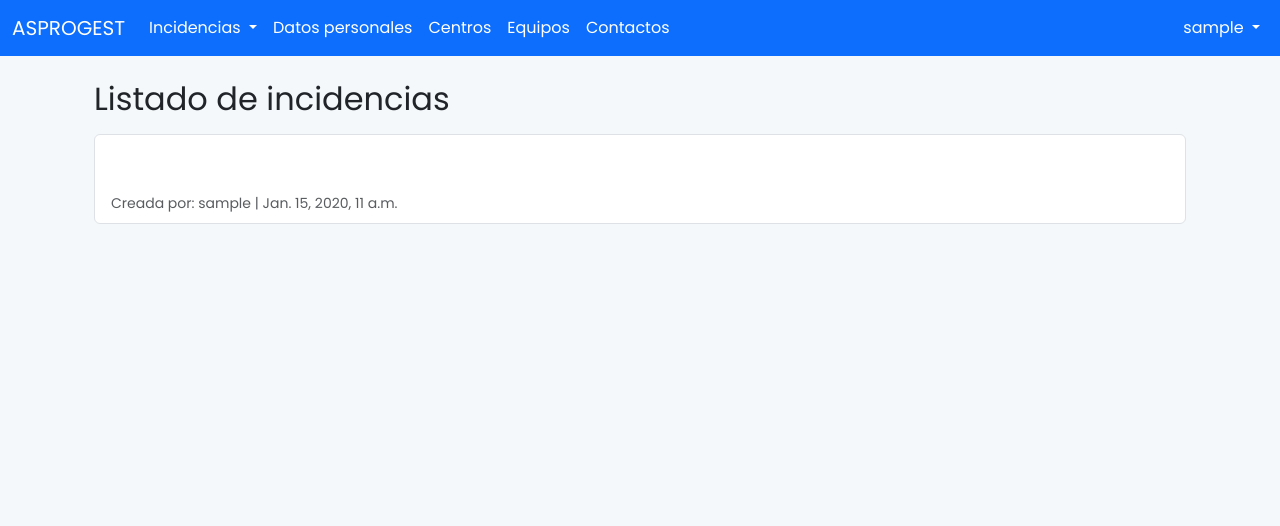
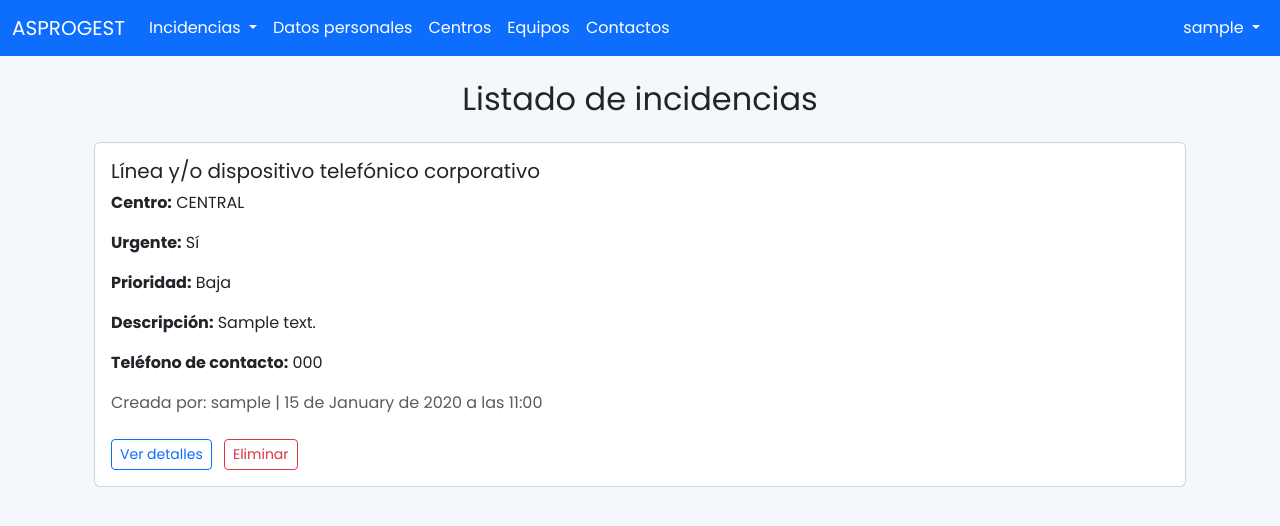
Before and after one commit to DsevillanoNavarro/Asporgest-jaime, a Django app: page /incidencias/ in a window 1280 px wide. Shown: the top 526 px of the page. Run offline with Django 5.2, Linux system fonts and the light colour scheme; a user stored in the database is signed in; tables that the repository leaves empty hold one stand-in row (values such as "Sample post").

Commit message:
CAMBIOS EN LISTAR INCIDENCIA, AÑADIDO VER INCIDENCIA(DETALLE)

```diff
--- a/incidencias/forms.py
+++ b/incidencias/forms.py
@@ -4,7 +4,11 @@ from .models import Incidencia
 class IncidenciaForm(forms.ModelForm):
     class Meta:
         model = Incidencia
-        fields = '__all__'
+        fields = [
+            'centro', 'fecha', 'urgencia', 'prioridad', 'relativa',
+            'descripcion', 'telefono_contacto'
+        ]
+
         exclude = ['creada_por', 'fecha_creacion', 'vista_por_admin']
         widgets = {
             'fecha': forms.DateInput(attrs={'class': 'form-control', 'type': 'date'}),
--- a/incidencias/models.py
+++ b/incidencias/models.py
@@ -29,24 +29,13 @@ class Dispositivo(models.Model):
     def __str__(self):
         return f"{self.tipo} - {self.marca} {self.modelo}"
 
-
 class Incidencia(models.Model):
     CENTROS = [
-        ('CENTRAL', 'CENTRAL'),
-        ('CPM I', 'CPM I'),
-        ('CPM II', 'CPM II'),
-        ('RGA III', 'RGA III'),
-        ('CPM IV', 'CPM IV'),
-        ('DISL V', 'DISL V'),
-        ('CPM VII', 'CPM VII'),
-        ('CPM X', 'CPM X'),
-        ('ISL XI', 'ISL XI'),
-        ('ISL XII', 'ISL XII'),
-        ('ISL XIII', 'ISL XIII'),
-        ('CAL XIV', 'CAL XIV'),
-        ('CPM XV', 'CPM XV'),
+        ('CENTRAL', 'CENTRAL'), ('CPM I', 'CPM I'), ('CPM II', 'CPM II'), ('RGA III', 'RGA III'),
+        ('CPM IV', 'CPM IV'), ('DISL V', 'DISL V'), ('CPM VII', 'CPM VII'), ('CPM X', 'CPM X'),
+        ('ISL XI', 'ISL XI'), ('ISL XII', 'ISL XII'), ('ISL XIII', 'ISL XIII'),
+        ('CAL XIV', 'CAL XIV'), ('CPM XV', 'CPM XV'),
     ]
-
     RELATIVA_A = [
         ('1', 'Línea y/o dispositivo telefónico corporativo'),
         ('2', 'Ordenador'),
@@ -58,15 +47,62 @@ class Incidencia(models.Model):
         ('8', 'Control de accesos'),
         ('9', 'Otro'),
     ]
-
     PRIORIDADES = [('Baja', 'Baja'), ('Media', 'Media'), ('Alta', 'Alta')]
 
-    centro = models.CharField(max_length=50, choices=CENTROS)
-    fecha = models.DateField()
-    urgencia = models.BooleanField()
-    prioridad = models.CharField(max_length=10, choices=PRIORIDADES)
-    relativa = models.CharField(max_length=1, choices=RELATIVA_A)
+    # Comunes
+    centro = models.CharField(max_length=50, choices=CENTROS, default='CENTRAL')
+    fecha = models.DateField(default='2025-01-01')
+    urgencia = models.BooleanField(default=False)
+    prioridad = models.CharField(max_length=10, choices=PRIORIDADES, default='Media')
+    relativa = models.CharField(max_length=1, choices=RELATIVA_A, default='1')
+    descripcion = models.TextField(default='')
+    telefono_contacto = models.CharField(max_length=100, default='')
 
+    # Tipo 1 – Teléfono corporativo
+    imei = models.CharField(max_length=100, blank=True, default='')
+    tipo_incidencia_telefono = models.CharField(max_length=200, blank=True, default='')
+
+    # Tipo 2 – Ordenador
+    numero_serie = models.CharField(max_length=100, blank=True, default='')
+    sesion = models.CharField(max_length=100, blank=True, default='')
+    tipo_incidencia_ordenador = models.CharField(max_length=200, blank=True, default='')
+
+    # Tipo 3 – Internet
+    tipo_incidencia_internet = models.CharField(max_length=200, blank=True, default='')
+    fecha_inicio_incidencia = models.DateTimeField(blank=True, null=True)
+
+    # Tipo 4 – GSuite
+    cuenta_gsuite = models.CharField(max_length=200, blank=True, default='')
+    tipo_incidencia_gsuite = models.CharField(max_length=200, blank=True, default='')
+
+    # Tipo 5 – Impresora
+    tipo_incidencia_impresora = models.CharField(max_length=200, blank=True, default='')
+
+    # Tipo 6 – Plataforma gestion
+    trabajador_plataforma = models.CharField(max_length=200, blank=True, default='')
+    tipo_incidencia_plataforma = models.CharField(max_length=200, blank=True, default='')
+
+    # Tipo 7 – Dispositivos personales
+    trabajador_dispositivo = models.CharField(max_length=200, blank=True, default='')
+    contacto_dispositivo = models.CharField(max_length=200, blank=True, default='')
+    cuenta_dispositivo = models.CharField(max_length=200, blank=True, default='')
+    tipo_solicitud_dispositivo = models.CharField(max_length=200, blank=True, default='')
+    imei_personal = models.CharField(max_length=100, blank=True, default='')
+    modelo_personal = models.CharField(max_length=100, blank=True, default='')
+    motivo_intervencion = models.CharField(max_length=200, blank=True, default='')
+    intervencion_solicitada = models.CharField(max_length=200, blank=True, default='')
+
+    # Tipo 8 – Control de accesos
+    centro_anide = models.CharField(max_length=100, blank=True, default='')
+    puesto_trabajo = models.CharField(max_length=100, blank=True, default='')
+    eliminar_nombre = models.CharField(max_length=100, blank=True, default='')
+    eliminar_fecha = models.DateTimeField(blank=True, null=True)
+    eliminar_urgente = models.BooleanField(blank=True, null=True, default=False)
+    otorgar_nombre = models.CharField(max_length=100, blank=True, default='')
+    otorgar_fecha = models.DateTimeField(blank=True, null=True)
+    otorgar_urgente = models.BooleanField(blank=True, null=True, default=False)
+
+    # Sistema
     creada_por = models.ForeignKey(User, on_delete=models.CASCADE)
     fecha_creacion = models.DateTimeField(auto_now_add=True)
     vista_por_admin = models.BooleanField(default=False)
--- a/incidencias/templates/incidencias/base.html
+++ b/incidencias/templates/incidencias/base.html
@@ -57,7 +57,7 @@
                         <li><a class="dropdown-item" href="{% url 'crear_incidencia' %}">Crear incidencia</a></li>
                         {% if request.user.is_superuser %}
                         <li><hr class="dropdown-divider"></li>
-                        <li><a class="dropdown-item" href="#">Gestionar incidencias</a></li>
+                        <li><a class="dropdown-item" href="{% url 'listar_incidencias' %}">Gestionar incidencias</a></li>
                         {% endif %}
                     </ul>
                 </li>
--- a/incidencias/templates/incidencias/listar_incidencias.html
+++ b/incidencias/templates/incidencias/listar_incidencias.html
@@ -1,22 +1,32 @@
 {% extends 'incidencias/base.html' %}
-
-{% block title %}Mis incidencias{% endblock %}
+{% block title %}Listado de Incidencias{% endblock %}
 
 {% block content %}
 <div class="container mt-4">
-    <h2>Listado de incidencias</h2>
+    <h2 class="text-center mb-4">Listado de incidencias</h2>
+
     {% if incidencias %}
-        <ul class="list-group mt-3">
-            {% for incidencia in incidencias %}
-            <li class="list-group-item">
-                <strong>{{ incidencia.titulo }}</strong><br>
-                {{ incidencia.descripcion }}<br>
-                <small class="text-muted">Creada por: {{ incidencia.creada_por.username }} | {{ incidencia.fecha_creacion }}</small>
-            </li>
-            {% endfor %}
-        </ul>
+    {% for incidencia in incidencias %}
+    <div class="card mb-3">
+        <div class="card-body">
+            <h5 class="card-title">{{ incidencia.get_relativa_display }}</h5>
+            <p class="card-text"><strong>Centro:</strong> {{ incidencia.centro }}</p>
+            <p class="card-text"><strong>Urgente:</strong> {{ incidencia.urgencia|yesno:"Sí,No" }}</p>
+            <p class="card-text"><strong>Prioridad:</strong> {{ incidencia.prioridad }}</p>
+            <p class="card-text"><strong>Descripción:</strong> {{ incidencia.descripcion }}</p>
+            <p class="card-text"><strong>Teléfono de contacto:</strong> {{ incidencia.telefono_contacto }}</p>
+            <p class="card-text text-muted">Creada por: {{ incidencia.creada_por }} | {{ incidencia.fecha_creacion|date:"j \\d\\e F \\d\\e Y \\a \\l\\a\\s H:i" }}</p>
+
+            <a href="{% url 'ver_incidencia' incidencia.id %}" class="btn btn-outline-primary btn-sm mt-2">Ver detalles</a>
+
+            {% if request.user.is_superuser %}
+            <a href="{% url 'eliminar_incidencia' incidencia.id %}" class="btn btn-outline-danger btn-sm mt-2 ms-2">Eliminar</a>
+            {% endif %}
+        </div>
+    </div>
+    {% endfor %}
     {% else %}
-        <p>No hay incidencias registradas.</p>
+        <div class="alert alert-info text-center">No hay incidencias registradas.</div>
     {% endif %}
 </div>
 {% endblock %}
--- a/incidencias/urls.py
+++ b/incidencias/urls.py
@@ -8,5 +8,7 @@ urlpatterns = [
     path('administracion/', views.administracion, name='administracion'),
     path('incidencias/', views.listar_incidencias, name='listar_incidencias'),
     path('incidencias/crear/', views.crear_incidencia, name='crear_incidencia'),
+    path('incidencias/<int:id>/', views.ver_incidencia, name='ver_incidencia'),
+    path('incidencias/<int:id>/eliminar/', views.eliminar_incidencia, name='eliminar_incidencia'),
 
 ]
--- a/incidencias/views.py
+++ b/incidencias/views.py
@@ -1,7 +1,6 @@
-from django.shortcuts import render
+from django.shortcuts import render, get_object_or_404, redirect
 from django.contrib.auth.decorators import login_required, user_passes_test
 from django.contrib.auth.forms import UserCreationForm
-from django.shortcuts import redirect, render
 from .models import Incidencia
 from .forms import IncidenciaForm
 
@@ -58,3 +57,20 @@ def crear_incidencia(request):
         form = IncidenciaForm()
 
     return render(request, 'incidencias/crear_incidencia.html', {'form': form})
+
+@login_required
+def ver_incidencia(request, id):
+    incidencia = get_object_or_404(Incidencia, id=id)
+    return render(request, 'incidencias/ver_incidencia.html', {'incidencia': incidencia})
+
+@login_required
+@user_passes_test(lambda u: u.is_superuser)
+def eliminar_incidencia(request, id):
+    incidencia = get_object_or_404(Incidencia, id=id)
+    incidencia.delete()
+    return redirect('listar_incidencias')
+
+@login_required
+def ver_incidencia(request, id):
+    incidencia = get_object_or_404(Incidencia, id=id)
+    return render(request, 'incidencias/ver_incidencia.html', {'incidencia': incidencia})
```
Also changed, not shown: incidencias/templates/incidencias/ver_incidencia.html (added, +28 -0 lines), incidencias/migrations/0003_remove_incidencia_descripcion_and_more.py (added), incidencias/migrations/0004_incidencia_centro_anide_and_more.py (added).
